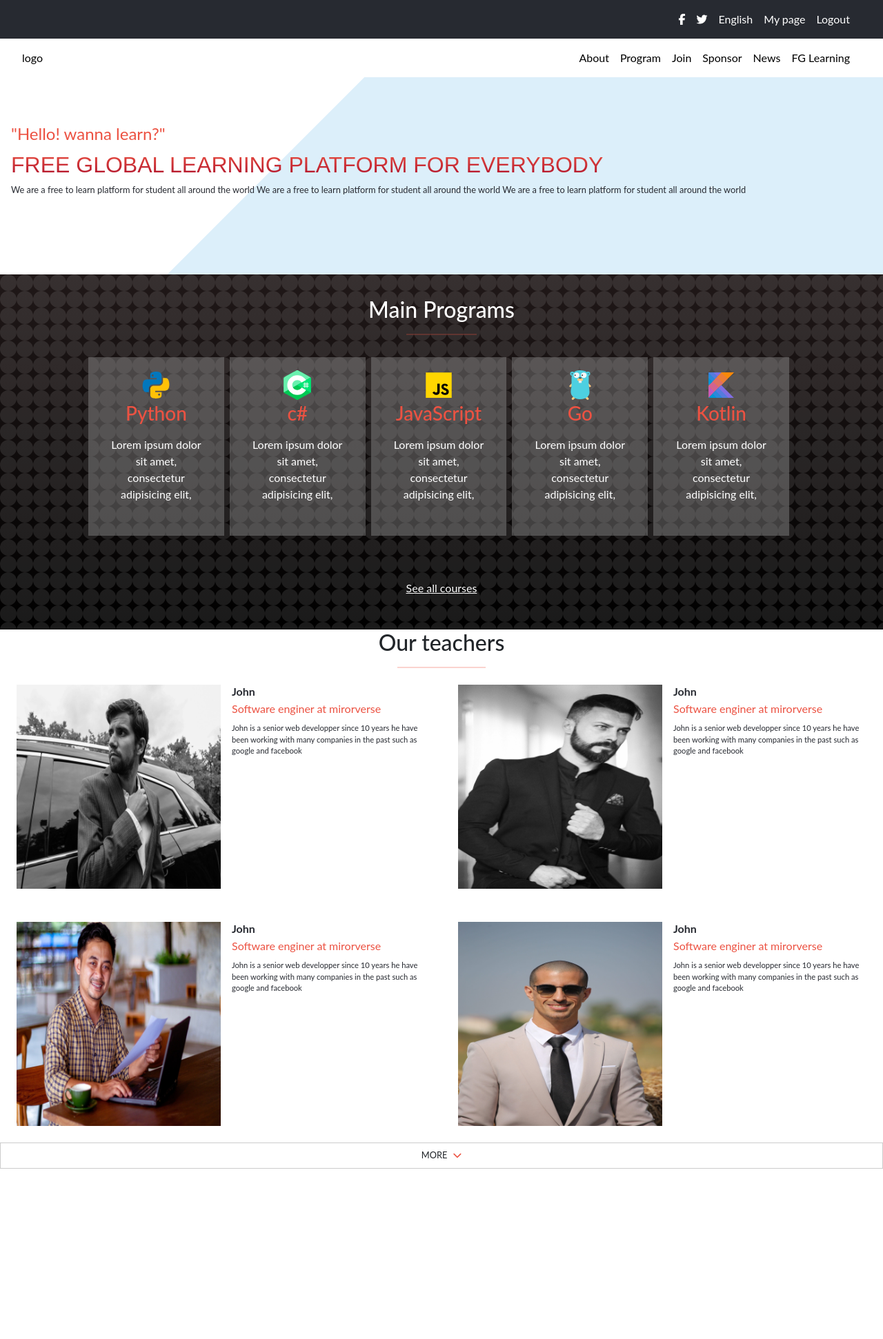
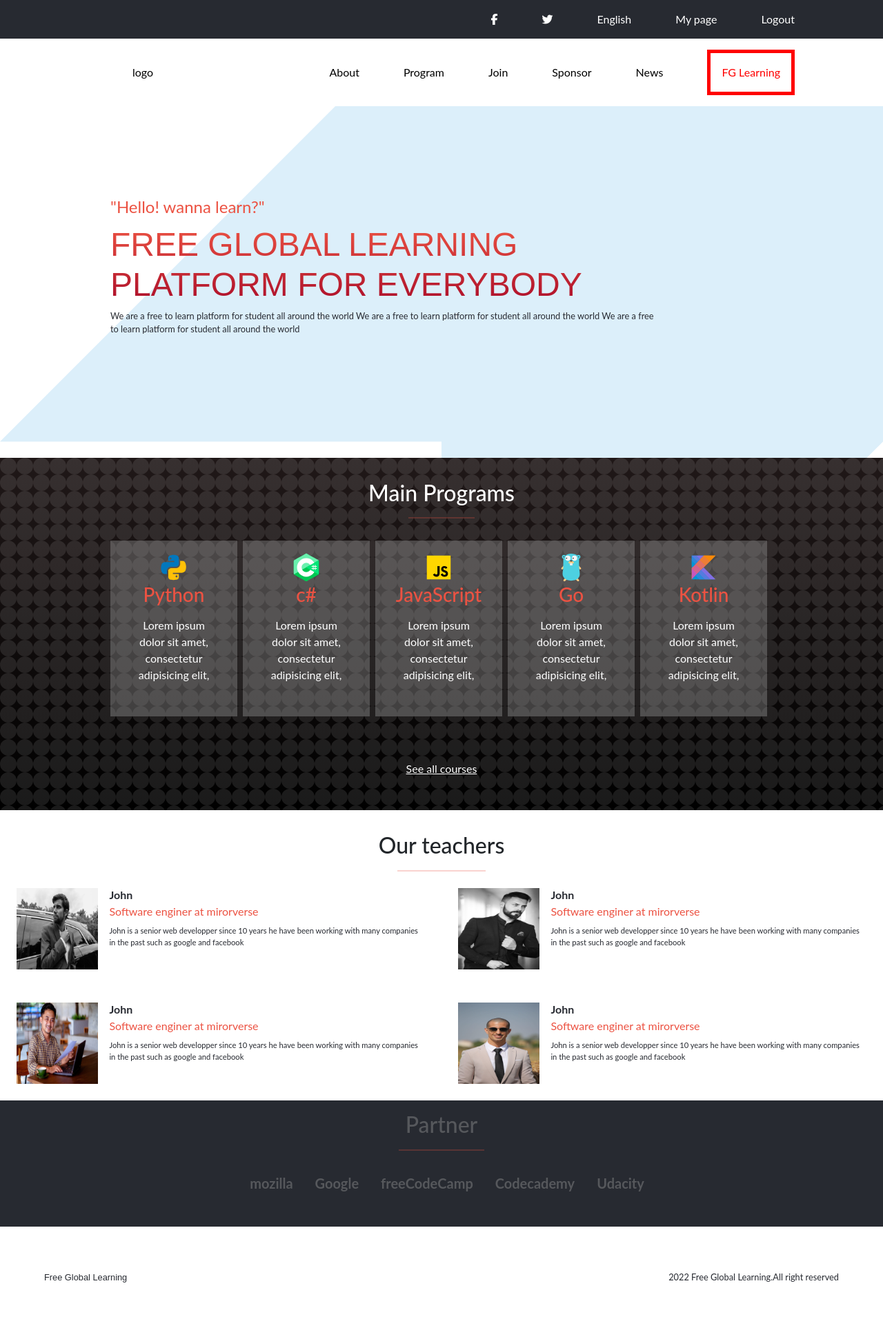
Before and after one commit to Terbeche/E-learning-platform, a website: page index.html in a window 1280 px wide. Shown: the whole page at 69% size. Before the commit the page ends 1695 px from the top, so only its background shows below. Drawn offline with nearby package versions, Linux system fonts and the light colour scheme; a web font is replaced by a local one.

Commit message:
add more style to the desktop version

```diff
--- a/css/desktop.css
+++ b/css/desktop.css
@@ -1,5 +1,9 @@
 @import url('https://fonts.googleapis.com/css2?family=Crete+Round&family=Inter:wght@400;500;700&family=Poppins&family=Roboto:wght@700&display=swap');
 @import url('http://fonts.cdnfonts.com/css/cocogoose');
+
+/* #272a31  black*/
+/* #ec5242 red*/
+/* d3d3d3 white*/
 
 @media (min-width: 768px) {
   .hide-me-on-desktop {
@@ -10,14 +14,29 @@
     margin: 0;
   }
 
+
+  .header-content {
+    margin-right: 10rem;
+    padding: 5rem 10rem;
+  }
+
+  .center-me {
+    text-align: center;
+    margin: 0;
+  }
+
+  #headline {
+    font-size: 3rem;
+  }
+
   #desktop-bar, li {
-    margin-right: 1rem;
+    margin-left: 4rem;
   }
 
   #desktop-bar {
     display: flex;
     justify-content: flex-end;
-    padding: 1rem 2rem;
+    padding: 1rem 8rem;
     background-color: #272a31;
     margin: 0;
   }
@@ -28,8 +47,9 @@
 
   #desktop-navbar {
     display: flex;
+    align-items: center;
     justify-content: space-between;
-    padding: 1rem 2rem;
+    padding: 1rem 8rem;
     background-color: white;
     margin: 0;
   }
@@ -38,13 +58,23 @@
     color: black;
   }
 
+  #learning {
+    border: solid red 5px;
+    padding: 1rem;
+  }
+
+  #red-learning {
+    color: red;
+  }
+
   #logo {
     flex: 2;
   }
 
   #main-program {
     margin: 0rem;
-    padding: 2rem 8rem;
+    margin-bottom: 2rem;
+    padding: 2rem 10rem;
   }
 
   #main-program-title {
@@ -105,8 +135,89 @@
     display: flex;
   }
 
-  .teacher-image {
-    width: 50%;
-    height: 50%;
+  #about {
+    padding: 0rem 10rem;
+  }
+
+  .about-image {
+    display: flex;
+    width: 100%;
+    height: 30vh;
+    margin-bottom: 1rem;
+    color: white;
+    justify-content: center;
+    align-items: center;
+    flex-direction: column;
+  }
+
+  #about-images {
+    display: flex;
+    flex-direction: row;
+    gap: 2rem;
+  }
+
+  .big-title {
+    font-weight: bold;
+    font-size: 2rem;
+  }
+
+  .small-title{
+font-weight: bold;
+ }
+
+  .footer {
+    display: block;
+  }
+
+  #partner-title {
+    text-align: center;
+    color: #56585c;
+  }
+
+  #partner {
+    background-color: #272a31;
+    padding: 1rem;
+  }
+
+  .partners-list {
+    margin: 2rem 1rem 2rem 0rem;
+  }
+
+  .parnters {
+    display: flex;
+    justify-content: center;
+  }
+
+  .parnters li {
+    color: #56585c;
+    font-family: 'Lato', sans-serif;
+    font-weight: bold;
+    font-size: 1.25rem;
+    margin: 0rem 1rem;
+  }
+
+  .rights {
+    display: flex;
+    justify-content: space-between;
+    padding: 4rem;
+  }
+
+  .logo-footer {
+    font-family: 'cocogoose', sans-serif;
+    font-size: 0.8rem;
+    color: #272a31;
+  }
+
+  .right {
+    font-family: 'Lato', sans-serif;
+    font-size: 0.8rem;
+    color: #272a31;
+  }
+
+  .switch-about{
+    font-family: 'Lato', sans-serif;
+    font-size: 0.8rem;
+    color: #d3d3d3;
+    background-color: #272a31;
   }
 }
--- a/css/mobile.css
+++ b/css/mobile.css
@@ -1,9 +1,7 @@
 @import url('https://fonts.googleapis.com/css2?family=Crete+Round&family=Inter:wght@400;500;700&family=Poppins&family=Roboto:wght@700&display=swap');
 @import url('http://fonts.cdnfonts.com/css/cocogoose');
 
-/* #272a31  black*/
-/* #ec5242 red*/
-/* d3d3d3 white*/
+
 * {
   box-sizing: border-box;
   margin: 0;
@@ -283,7 +281,7 @@ li {
 
 #partner-title {
   text-align: center;
-  color: #d3d3d3;
+  color: #56585c;
 }
 
 #partner {
--- a/index.html
+++ b/index.html
@@ -40,13 +40,13 @@
         <li><a href="#">Join</a> </li>
         <li><a href="#">Sponsor</a> </li>
         <li><a href="#">News</a> </li>
-        <li><a href="#">FG Learning</a> </li>
+        <li id="learning"><a href="#"><span id="red-learning">FG Learning</span></a> </li>
       </ul>
       <a href="#"> <img id="navigation" class="hide-me-on-desktop" src="./images/icons/mobile-menu.svg" alt=""></a>
     </nav>
     <div class="header-content">
       <p id="before-headline">"Hello! wanna learn?"</p>
-      <h1 id="headline">FREE GLOBAL LEARNING PLATFORM FOR EVERYBODY</h1>
+      <h1 id="headline">FREE GLOBAL LEARNING <br> PLATFORM FOR EVERYBODY</h1>
       <p id="home-description">We are a free to learn platform for student all around the world
         We are a free to learn platform for student all around the world
         We are a free to learn platform for student all around the world</p>
@@ -141,7 +141,7 @@
             </div>
           </div>
         </div>
-        <div class="more">
+        <div class="more hide-me-on-desktop">
           <span>MORE</span>
           <span><i class="fas fa-solid fa-chevron-down"></i></span>
         </div>
@@ -149,7 +149,27 @@
       </div>
     </section>
   </main>
-  <script src="https://cdn.jsdelivr.net/npm/bootstrap@5.1.3/dist/js/bootstrap.bundle.min.js" integrity="sha384-ka7Sk0Gln4gmtz2MlQnikT1wXgYsOg+OMhuP+IlRH9sENBO0LRn5q+8nbTov4+1p" crossorigin="anonymous"></script>
+  <footer class="footer hide-me-on-mobile">
+    <div id="partner">
+      <h2 id="partner-title">Partner</h2>
+      <hr id="main-hr">
+      <ul class="partners-list parnters">
+          <li>mozilla</li>
+          <li>Google</li>
+          <li>freeCodeCamp</li>
+          <li>Codecademy</li>
+          <li>Udacity</li>
+      </ul>
+    </div>
+    <div class="rights hide-me-on-mobile">
+      <div class="right">
+        <p class="logo-footer">Free Global Learning</p>
+      </div>
+      <div class="right">
+        <p>2022 Free Global Learning.All right reserved</p>
+      </div>
+    </div>
+  </footer>
   <script src="./js/script.js"></script>
 
 </body>
```
Also changed, not shown: about.html (+9 -10 lines).
